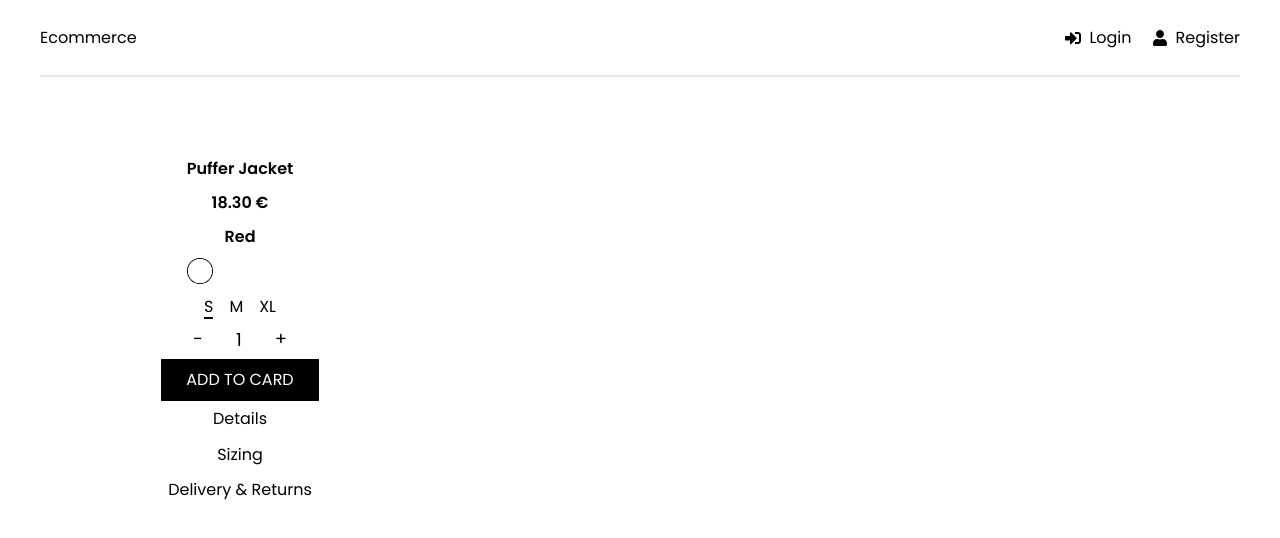
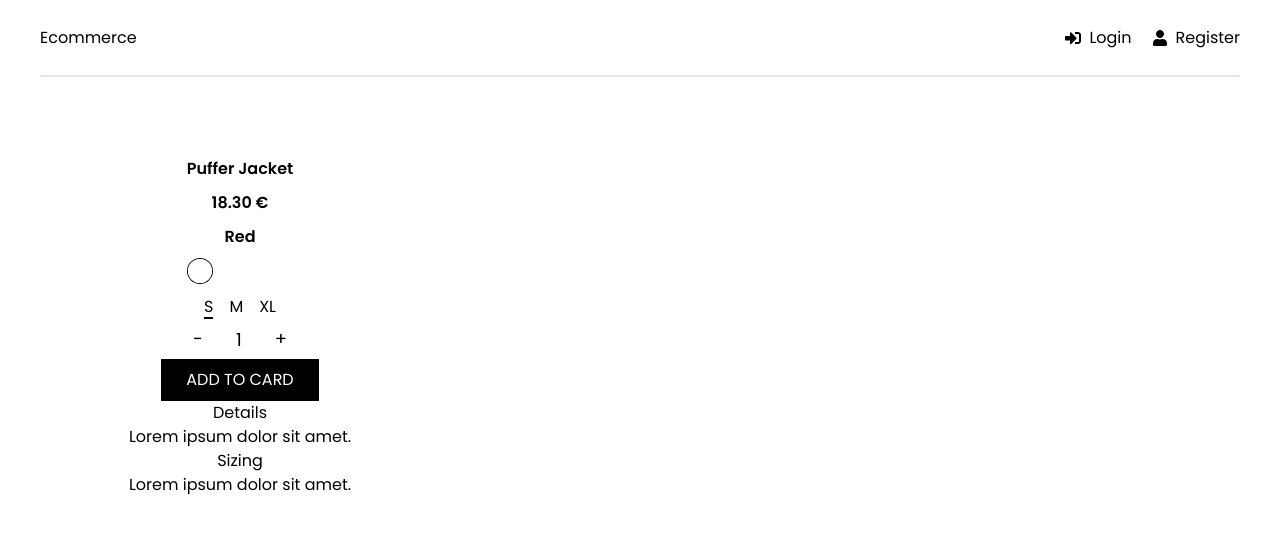
Before and after one commit to stefanlple/Ecommerce, a React (Create React App) app in the folder frontend/: page /productBox in a window 1280 px wide. Shown: the top 538 px of the page. Built offline with nearby package versions, Linux system fonts and the light colour scheme.

Commit message:
mini commit

```diff
--- a/frontend/src/components/ProductBox.jsx
+++ b/frontend/src/components/ProductBox.jsx
@@ -1,4 +1,5 @@
 import React from "react";
+import { useEffect } from "react";
 import { useState } from "react";
 import Counter from "./Counter";
 const test = {
@@ -74,11 +75,14 @@ function ProductBox() {
           ADD TO CARD
         </button>
         <menu>
-          <ul>
-            <li>Details</li>
-            <li>Sizing</li>
-            <li>Delivery & Returns</li>
-          </ul>
+          <div className="panel">
+            <h5>Details</h5>
+            <div>Lorem ipsum dolor sit amet.</div>
+          </div>
+          <div className="panel">
+            <h5>Sizing</h5>
+            <div>Lorem ipsum dolor sit amet.</div>
+          </div>
         </menu>
       </div>
     </>
```
